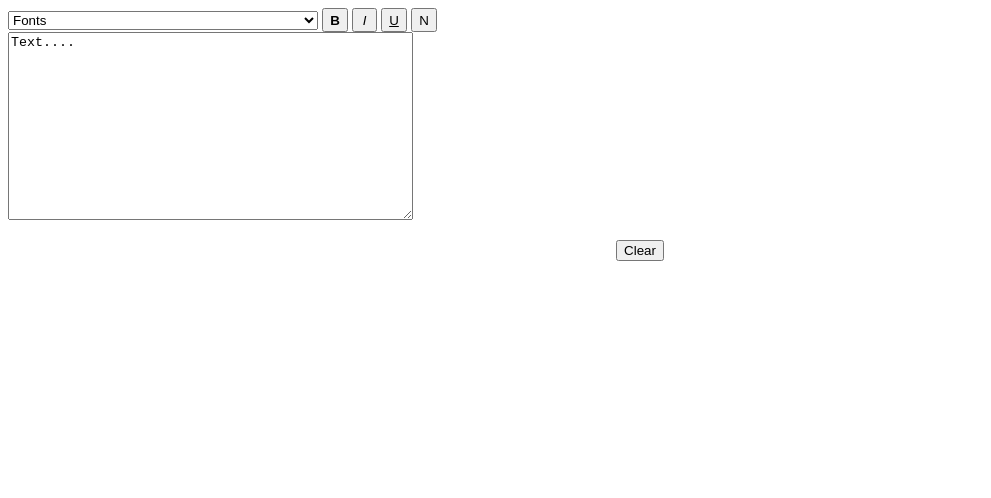
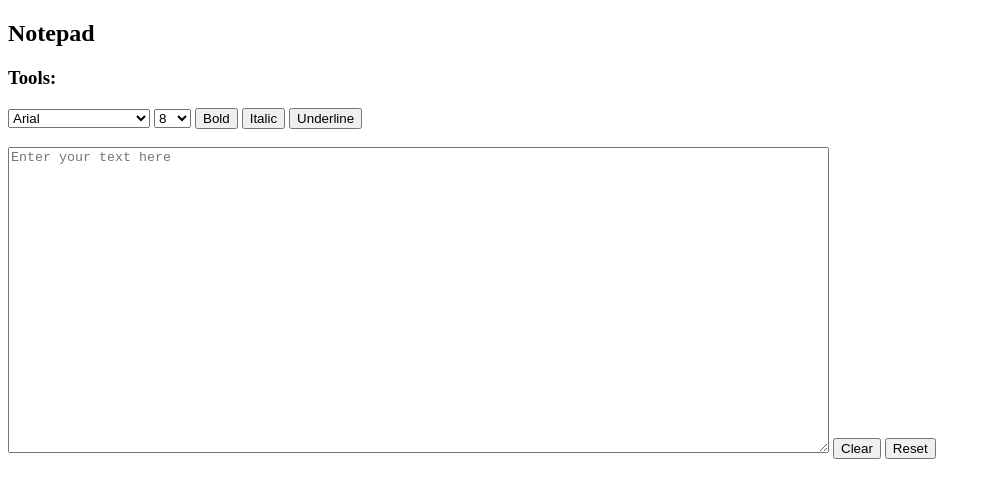
Before and after one commit to Mahlathi-JS/notepad, a plain HTML site: page index.html in a window 1280 px wide. Shown: the whole page, without its empty margins (0-991 px from the left). Drawn offline with Linux system fonts and the light colour scheme.

Commit message:
Update index.html

```diff
--- a/index.html
+++ b/index.html
@@ -4,69 +4,107 @@
     <meta charset="UTF-8">
     <meta name="viewport" content="width=device-width, initial-scale=1.0">
     <title>Notepad</title>
+    <link rel="stylesheet" href="style.css">
 </head>
-<body onload="load_text()">
-    <FORM NAME="controls" ID="controls">
+<body>
+    <h2>Notepad</h2>
+    <h3>Tools:</h3>
+    <div class="setup">
+        <select class="look" onchange="changeFont(this)">
+            <option value="Arial">Arial</option>
+            <option value="Sans Serif">Sans Serif</option>
+            <option value="Comic Sans MS">Comic Sans MS</option>
+            <option value="Times New Romans">Times New Romans</option>
+            <option value="Courier New">Courier New</option>
+            <option value="Verdana">Verdana</option>
+            <option value="Arial Black">Arial Black</option>
+            <option value="Impact">Impact</option>
+            <option value="Bookman">Bookman</option>
+            <option value="Helvetica">Helvetica</option>
+            <option value="Garamond">Garamond</option>
+            <option value="Palatino">Palatino</option>
+            <option value="Georgia">Georgia</option>
+            <option value="Montserat">Montserat</option>
+        </select>
+        <select class="size" onchange="changeSize(this)">
+            <option value="8">8</option>
+            <option value="10">10</option>
+            <option value="12">12</option>
+            <option value="14">14</option>
+            <option value="16">16</option>
+            <option value="18">18</option>
+            <option value="20">20</option>
+            <option value="22">22</option>
+            <option value="24">24</option>
+            <option value="26">26</option>
+            <option value="28">28</option>
+            <option value="30">30</option>
+            <option value="32">32</option>
+            <option value="34">34</option>
+            <option value="36">36</option>
+            <option value="38">38</option>
+            <option value="40">40</option>
+            <option value="42">42</option>
+            <option value="44">44</option>
+            <option value="46">46</option>
+        </select>
+        <input type="button" value="Bold" class="upper" onclick="Bold()">
+        <input type="button" value="Italic" class="upper" onclick="italic()">
+        <input type="button" value="Underline" class="upper" onclick="underline()">
+        <br><br>
 
-        <SELECT style="WIDTH: 310px">
+        <textarea placeholder="Enter your text here" id="content" cols="100" rows="20"></textarea>
 
-        <OPTION selected>Fonts</OPTION>
-
-        <OPTION>Arial Black</OPTION>
-
-        </SELECT>
-
-        <INPUT id="button1" type="button" value="B" name="button1" style="FONT-WEIGHT: bold; WIDTH: 26px; HEIGHT: 24px" size="28" onclick="bold_click()">
-
-        <INPUT type="button" value="I" style="WIDTH: 25px; FONT-STYLE: italic; HEIGHT: 24px" size="30" onclick="italic_click()">
-
-        <INPUT id="button1" style="WIDTH: 26px; HEIGHT: 24px; TEXT-DECORATION: underline" type="button" size="8" value="U" name="button1" onclick="underline_click()">
-
-        <INPUT id="button1" style="WIDTH: 26px; HEIGHT: 24px;" type="button" size="8" value="N" name="button1" onclick="normal_click()">
-
-        <BR/><TEXTAREA style="WIDTH: 399px; HEIGHT: 182px" id="output" name="output" rows="9" wrap="virtual" cols=48></TEXTAREA><BR>
-
-        <P align="center"><INPUT TYPE="reset" VALUE="Clear"></P>
-
-        </FORM>
-
+        <input type="reset" value="Clear" onclick="remove()">
+        <input type="button" value="Reset" class="normal" onclick="reset()">
+    </div>
 
     <script>
-
-        function load_text(){
-
-        document.getElementById("output").value = "Text....";
+        function changeFont(font) {
+            document.getElementById('content').style.fontFamily=font.value;
+        }
+        function changeSize(n) {
+            var s = document.getElementById('content');
+            s.style.fontSize=n.value+'px';
+        }
+        function Bold() {
+            var bol = document.getElementById('content').style.fontWeight;
+             if(bol=='normal') {
+                document.getElementById('content').style.fontWeight = 'bold';
+             }
+             else {
+                document.getElementById('content').style.fontWeight = 'normal';
+             }
 
         }
-
-        function bold_click(){
-
-        document.getElementById("output").style.fontWeight = "bold";
+        function italic() {
+            var ital = document.getElementById('content').style.fontStyle;
+             if(ital=='normal') {
+                document.getElementById('content').style.fontStyle = 'italic';
+             }
+             else {
+                document.getElementById('content').style.fontStyle = 'normal';
+             }
 
         }
-
-        function underline_click(){
-
-        document.getElementById("output").style.textDecoration = "Underline";
+        function underline() {
+            var under = document.getElementById('content').style.textDecoration;
+             if(under!=='underline') {
+                document.getElementById('content').style.textDecoration = 'underline';
+             }
+             else {
+                document.getElementById('content').style.textDecoration = 'none';
+             }
 
         }
-
-        function italic_click(){
-
-        document.getElementById("output").style.fontStyle = "Italic";
-
+        function reset() {
+            document.getElementById('content').style.fontStyle = 'normal';
+            document.getElementById('content').style.textDecoration = 'none';
+            document.getElementById('content').style.fontWeight = 'normal';
         }
-
-        function normal_click(){
-
-        document.getElementById("output").style.fontStyle = "Normal";
-
-        document.getElementById("output").style.textDecoration = "None";
-
-        document.getElementById("output").style.fontWeight = "Normal";
-
+        function remove() {
+            document.getElementById('content').value = "";
         }
-
-        </script>
+    </script>
 </body>
 </html>
```
